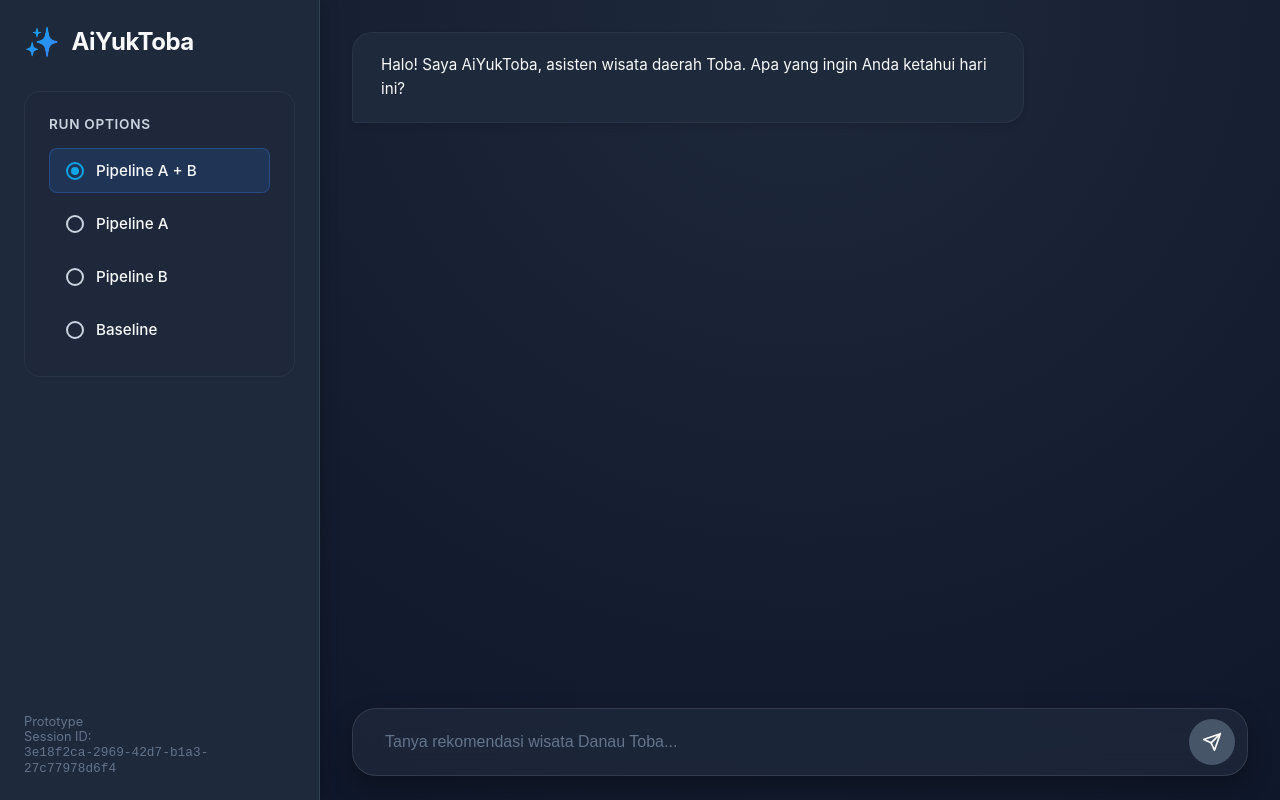
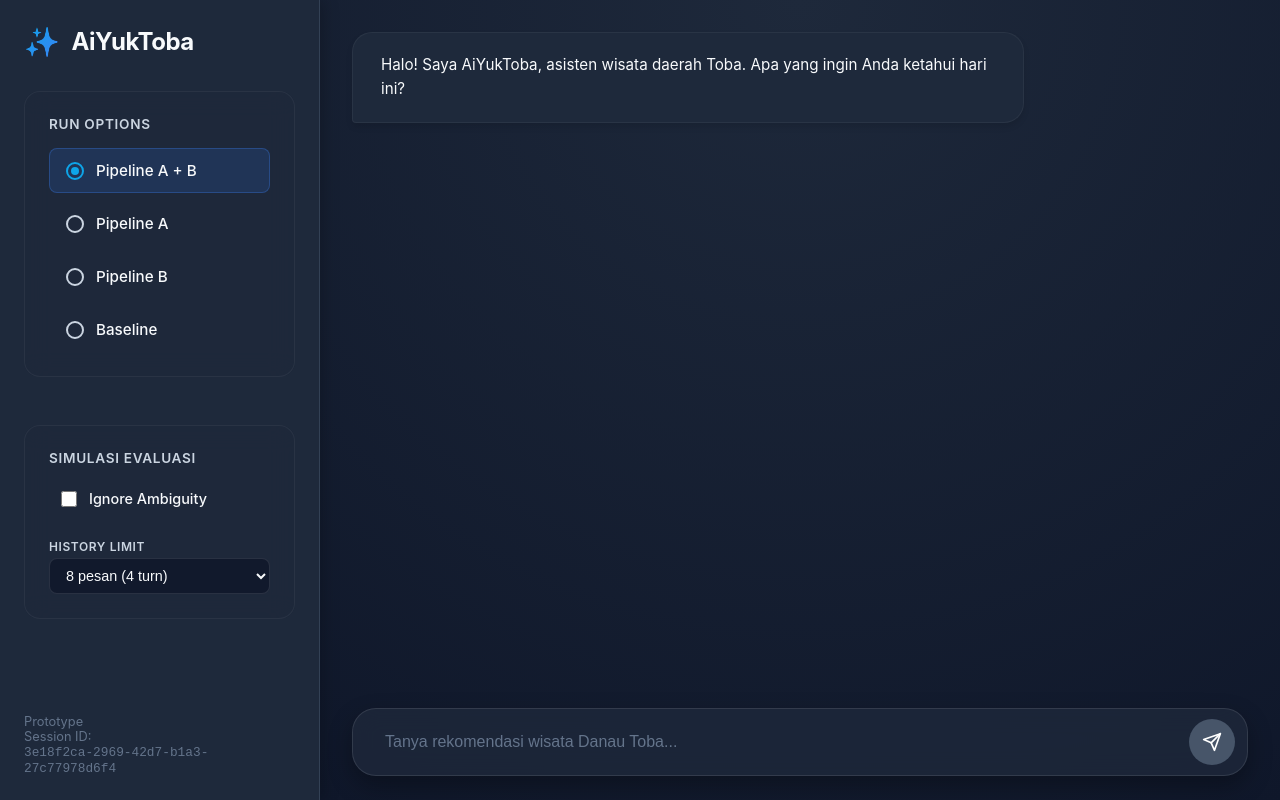
Before and after one commit to zzzXenon/taif-16, a React app in the folder frontend/: page / in a window 1280 px wide. Built offline with nearby package versions, Linux system fonts and the light colour scheme; the HTML template or start-up script is replaced by a standard one.

Commit message:
final fix entities

```diff
--- a/frontend/src/App.css
+++ b/frontend/src/App.css
@@ -322,3 +322,55 @@
   0%, 80%, 100% { transform: scale(0); opacity: 0.3; }
   40% { transform: scale(1); opacity: 1; }
 }
+
+/* Custom Checkbox and Select styles */
+.checkbox-option {
+  display: flex;
+  align-items: center;
+  gap: 0.75rem;
+  padding: 0.5rem 0.75rem;
+  border-radius: 8px;
+  cursor: pointer;
+  transition: all 0.2s ease;
+  color: var(--text-primary);
+  font-size: 0.9rem;
+  user-select: none;
+}
+
+.checkbox-option:hover {
+  background: rgba(255, 255, 255, 0.05);
+}
+
+.checkbox-option input[type="checkbox"] {
+  width: 16px;
+  height: 16px;
+  accent-color: #3b82f6;
+  cursor: pointer;
+}
+
+.checkbox-text {
+  font-weight: 500;
+  color: var(--text-primary);
+}
+
+.select-custom {
+  width: 100%;
+  padding: 0.5rem 0.75rem;
+  background-color: rgba(15, 23, 42, 0.8);
+  border: 1px solid rgba(255, 255, 255, 0.1);
+  border-radius: 8px;
+  color: var(--text-primary);
+  font-size: 0.9rem;
+  outline: none;
+  cursor: pointer;
+  transition: border-color 0.2s;
+}
+
+.select-custom:focus {
+  border-color: #3b82f6;
+}
+
+.select-custom option {
+  background-color: #1e293b;
+  color: var(--text-primary);
+}
--- a/frontend/src/App.jsx
+++ b/frontend/src/App.jsx
@@ -25,6 +25,8 @@ function App() {
   const [sessionId] = useState(generateUUID());
 
   const [ablationMode, setAblationMode] = useState('proposed'); // modes: proposed, pipeline_a_only, pipeline_b_only
+  const [isEvalMode, setIsEvalMode] = useState(false);
+  const [historyLimit, setHistoryLimit] = useState(8);
   const messagesEndRef = useRef(null);
 
   const scrollToBottom = () => {
@@ -61,7 +63,9 @@ function App() {
         body: JSON.stringify({
           session_id: sessionId,
           message: userMsg.content,
-          ablation_mode: ablationMode
+          ablation_mode: ablationMode,
+          is_eval: isEvalMode,
+          history_limit: historyLimit
         })
       });
 
@@ -151,6 +155,35 @@ function App() {
               <div className="radio-custom"></div>
               <div className="radio-text">Baseline</div>
             </label>
+          </div>
+        </div>
+
+        <div className="glass-panel" style={{ marginTop: '1rem' }}>
+          <div className="control-group">
+            <h3 className="control-label">Simulasi Evaluasi</h3>
+
+            <label className="checkbox-option">
+              <input
+                type="checkbox"
+                checked={isEvalMode}
+                onChange={(e) => setIsEvalMode(e.target.checked)}
+              />
+              <span className="checkbox-text">Ignore Ambiguity</span>
+            </label>
+
+            <div style={{ marginTop: '1rem' }}>
+              <h4 className="control-label" style={{ fontSize: '0.75rem', marginBottom: '0.25rem' }}>History Limit</h4>
+              <select
+                value={historyLimit}
+                onChange={(e) => setHistoryLimit(Number(e.target.value))}
+                className="select-custom"
+              >
+                <option value={4}>4 pesan (2 turn)</option>
+                <option value={6}>6 pesan (3 turn)</option>
+                <option value={8}>8 pesan (4 turn)</option>
+                <option value={10}>10 pesan (5 turn)</option>
+              </select>
+            </div>
           </div>
         </div>
 
```
Also changed, not shown: 2 other files (tests, documents, lock files or other folders).
